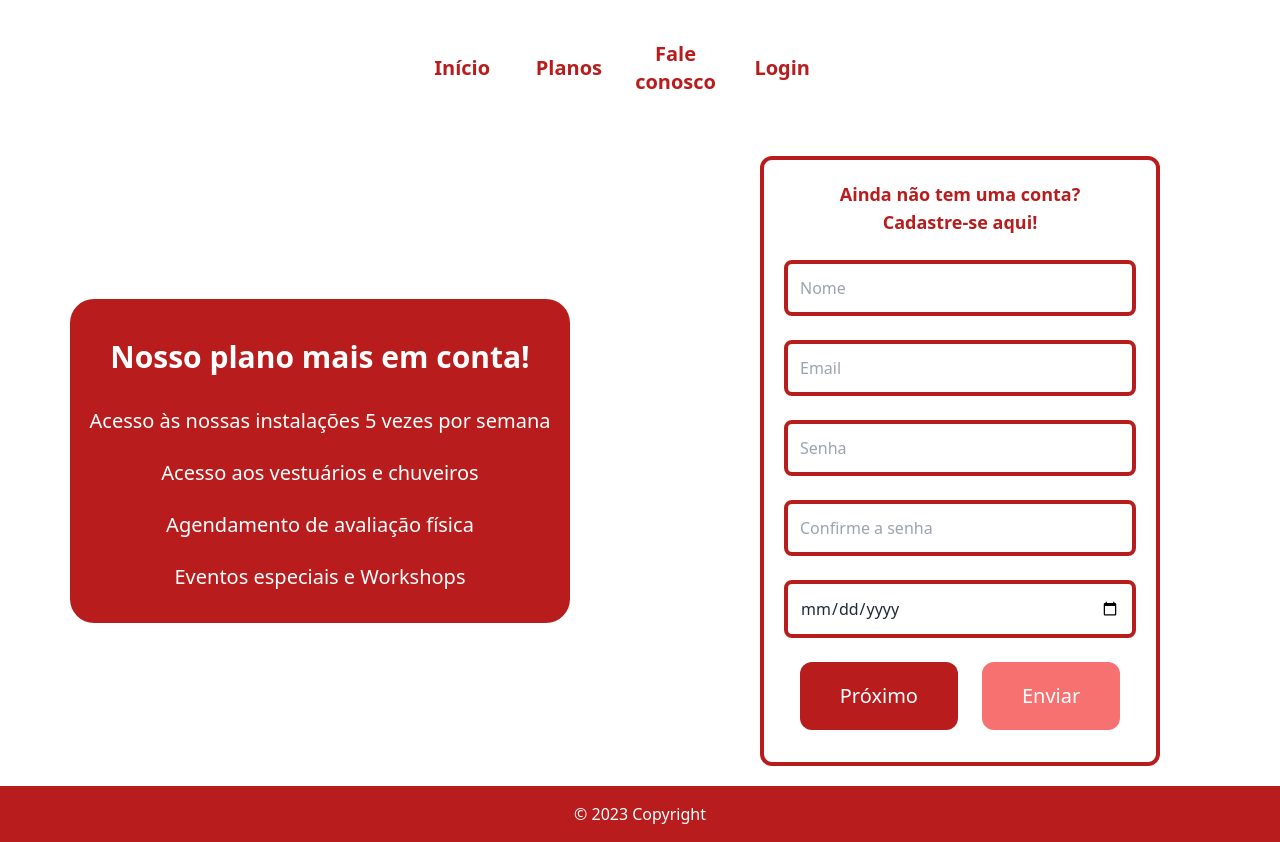
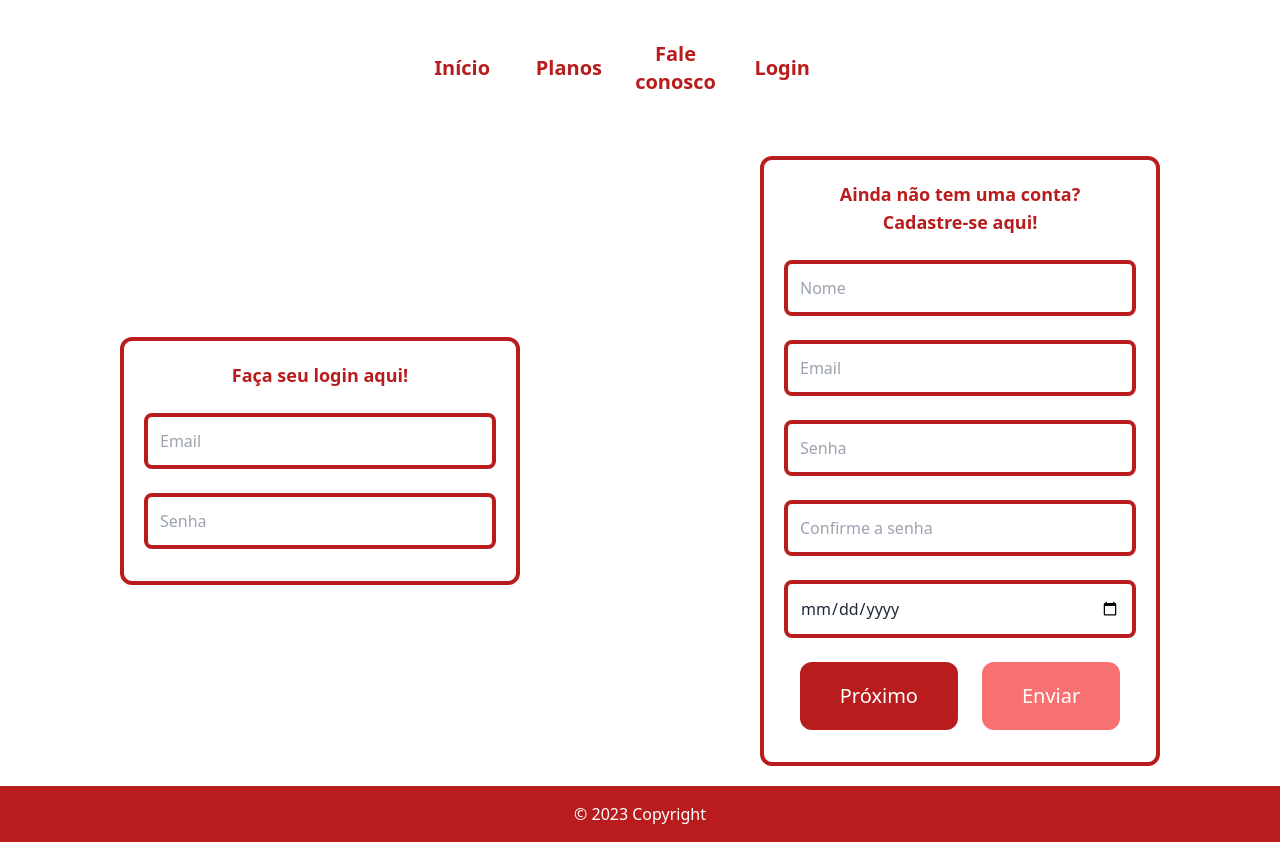
Before and after one commit to gabriel-raamos/academia-esporte-e-acao, a React (Vite) app: page /login in a window 1280 px wide. Built offline with nearby package versions, Linux system fonts and the light colour scheme.

Commit message:
fixed LoginForm's display

```diff
--- a/src/components/LoginForm/LoginForm.jsx
+++ b/src/components/LoginForm/LoginForm.jsx
@@ -1,14 +1,42 @@
+import { useState } from "react";
+import Textbox from "../Textbox/Textbox";
+
 export default function LoginForm() {
 
+    const [email, setEmail] = useState('')
+    const [password, setPassword] = useState('')
+
+    const onSave = (e) => {
+        e.preventDefault()
+
+        setEmail('')
+        setPassword('')
+    }
 
     return (
         <form
-            className="rounded-xl p-2 md:p-5 my-5  border-4 border-red-700"
-            // onSubmit={onSave}
+            className="rounded-xl p-2 md:p-5 my-5 border-4 border-red-700"
+            onSubmit={onSave}
         >
 
             <h1 className="text-center text-red-700 font-bold text-lg">Faça seu login aqui!</h1>
 
+            <Textbox
+                obrigatorio={true}
+                placeholder="Email"
+                valor={email}
+                tipo={"email"}
+                whenChanged={valor => setEmail(valor)}
+            />
+
+            <Textbox
+                obrigatorio={true}
+                placeholder="Senha"
+                valor={password}
+                tipo={"password"}
+                whenChanged={valor => setPassword(valor)}
+            />
+
         </form>
     )
 }
--- a/src/components/RegisterForm/RegisterForm.jsx
+++ b/src/components/RegisterForm/RegisterForm.jsx
@@ -45,7 +45,7 @@ export default function Form() {
     };
 
     return (
-        <form className="rounded-xl p-2 md:p-5 my-5  border-4 border-red-700" onSubmit={onSave} >
+        <form className="rounded-xl p-2 md:p-5 my-5 border-4 border-red-700" onSubmit={onSave} >
 
             <h1 className="text-center text-red-700 font-bold text-lg">Ainda não tem uma conta? <br /> Cadastre-se aqui!</h1>
 
--- a/src/pages/Login/Login.jsx
+++ b/src/pages/Login/Login.jsx
@@ -1,10 +1,13 @@
-import Card2 from "../../components/Card2/Card2";
+import LoginForm from "../../components/LoginForm/LoginForm";
 import Form from "../../components/RegisterForm/RegisterForm";
 
 export default function Login() {
     return (
         <section className="justify-center grid md:grid-cols-2">
-            <Card2 />
+
+            <div className="flex justify-center items-center" >
+                <LoginForm />
+            </div>
 
             <div className='flex justify-center items-center'>
                 <Form />
```
